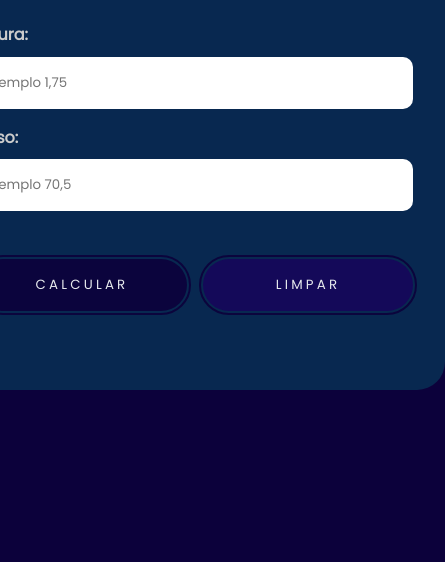
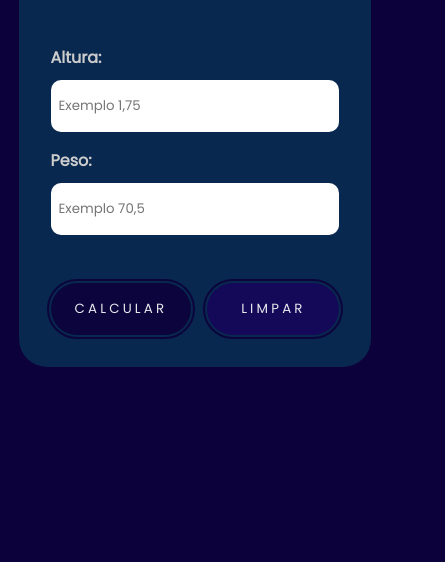
Before and after one commit to YuriAmaro/Calc-IMC, a plain HTML site: page index.html in a window 390 px wide. Shown: the part 282-844 px from the top of the page, 445 px wide, since content can reach past the window. Drawn offline with Linux system fonts and the light colour scheme.

Commit message:
Responsividade alterada

```diff
--- a/estilo.css
+++ b/estilo.css
@@ -16,8 +16,8 @@ body{
     display: none !important;
 }
 .container{
-    min-width: 500px;
-    min-height: 500px;
+    min-width: 400px;
+    min-height: 400px;
     background-color: rgba(0, 128, 128, 0.3);
     padding: 2rem;
     border-radius: 28px;
@@ -141,3 +141,10 @@ button:hover{
 .high{
     color: #db1912;
 }
+
+/*RESPONSIVIDADE----------*/
+@media screen and (min-width: 200px) {
+    .container{
+        min-width: 100px;
+    }
+}
```
